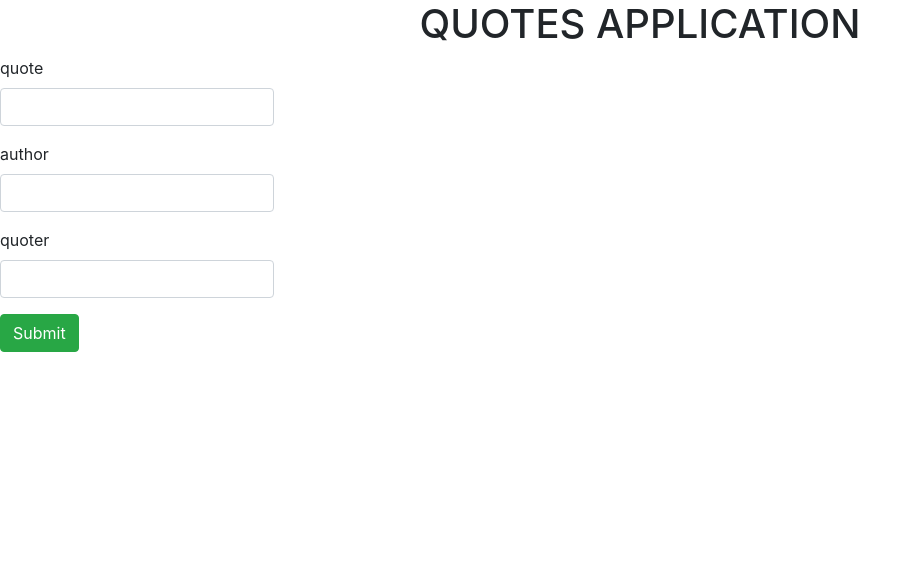
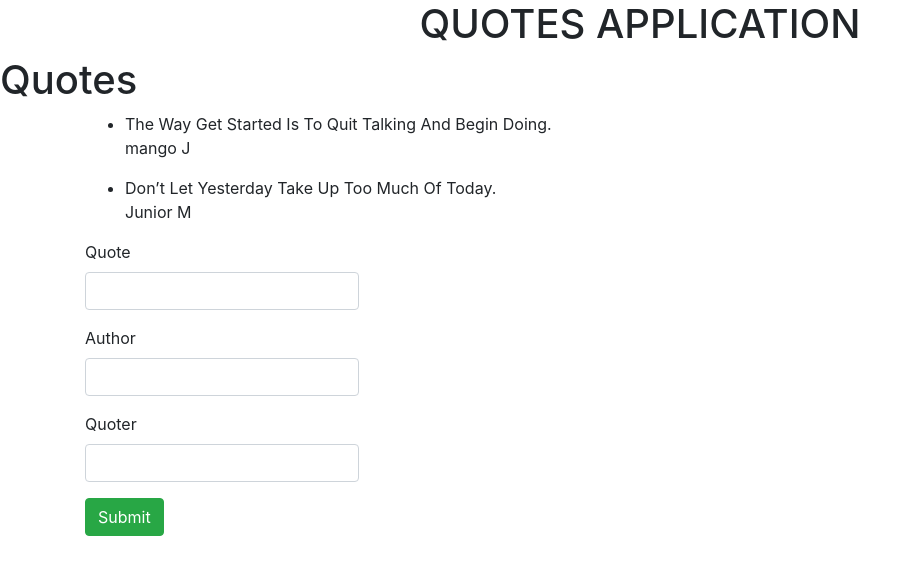
Before and after one commit to mangowilliam/Quotes, an Angular app: page / in a window 1280 px wide. Shown: the top 574 px of the page, without its empty margins (0-921 px from the left). Built offline with nearby package versions, Linux system fonts and the light colour scheme.

Commit message:
add view details to app and quotes

```diff
--- a/src/app/app.component.html
+++ b/src/app/app.component.html
@@ -1,7 +1,7 @@
 <!--The content below is only a placeholder and can be replaced.-->
 <div style="text-align:center">
   <h1>
-    {{ title }} APPLICATION
+    QUOTES APPLICATION
   </h1>
 </div>
-<app-quotesform></app-quotesform>
+<app-quotes></app-quotes>
--- a/src/app/app.component.ts
+++ b/src/app/app.component.ts
@@ -1,4 +1,5 @@
 import { Component } from '@angular/core';
+import { Quotes } from './quotes';
 
 @Component({
   selector: 'app-root',
@@ -6,5 +7,10 @@ import { Component } from '@angular/core';
   styleUrls: ['./app.component.css']
 })
 export class AppComponent {
-  title = 'QUOTES';
+  titile = "quotes"
+  quotes = [
+    new Quotes('The Way Get Started Is To Quit Talking And Begin Doing.', ' Walt Disney', "mango J"),
+    new Quotes('Don’t Let Yesterday Take Up Too Much Of Today.', 'Will Rodgers', "Junior M"),
+  ]
+
 }
--- a/src/app/quotes-details/quotes-details.component.html
+++ b/src/app/quotes-details/quotes-details.component.html
@@ -1,3 +1 @@
-<p>
-  quotes-details works!
-</p>
+<p>{{quotes.quoter}}</p>
--- a/src/app/quotes-details/quotes-details.component.ts
+++ b/src/app/quotes-details/quotes-details.component.ts
@@ -1,4 +1,5 @@
-import { Component, OnInit } from '@angular/core';
+import { Component, OnInit, Input } from '@angular/core';
+import { Quotes } from '../quotes';
 
 @Component({
   selector: 'app-quotes-details',
@@ -7,6 +8,7 @@ import { Component, OnInit } from '@angular/core';
 })
 export class QuotesDetailsComponent implements OnInit {
 
+  @Input() quotes: Quotes;
   constructor() { }
 
   ngOnInit() {
--- a/src/app/quotes.ts
+++ b/src/app/quotes.ts
@@ -1,6 +1,3 @@
 export class Quotes {
-  constructor(
-    public quote: string,
-    public author: string,
-    public quoter: string, ) { }
+  constructor(public quote: string, public author: string, public quoter: string) { }
 }//create constructor function and define properties for each instance ofthe class
--- a/src/app/quotes/quotes.component.html
+++ b/src/app/quotes/quotes.component.html
@@ -1,6 +1,10 @@
-<h1>quotes</h1>
+<h1>Quotes</h1>
 <div class="container">
-  <div class="row">
-    <app-quotesform></app-quotesform>
-  </div>
+  <ul>
+    <div *ngFor='let quotes of quotes'>
+      <li>{{quotes.quote}}</li>
+      <app-quotes-details [quotes]='quotes'></app-quotes-details>
+    </div>
+  </ul>
+  <app-quotesform></app-quotesform>
 </div>
--- a/src/app/quotes/quotes.component.ts
+++ b/src/app/quotes/quotes.component.ts
@@ -7,6 +7,10 @@ import { Quotes } from '../quotes';
   styleUrls: ['./quotes.component.css']
 })
 export class QuotesComponent implements OnInit {
+  quotes = [
+    new Quotes('The Way Get Started Is To Quit Talking And Begin Doing.', ' Walt Disney', "mango J"),
+    new Quotes('Don’t Let Yesterday Take Up Too Much Of Today.', 'Will Rodgers', "Junior M"),
+  ]
 
   constructor() { }
 
--- a/src/app/quotesform/quotesform.component.html
+++ b/src/app/quotesform/quotesform.component.html
@@ -1,21 +1,20 @@
 <div class="container-fluid">
   <div class="row">
-    <form>
+    <form #quotesForm="ngForm">
       <div class="form-group">
-
-        <label for="name">quote</label>
+        <label for="name">Quote</label>
         <input type="text" required class="form-control" id="quote">
 
       </div>
       <div class="form-group">
 
-        <label for="author">author</label>
+        <label for="author">Author</label>
         <input type="text" required class="form-control" id="author">
 
       </div>
       <div class="form-group">
 
-        <label for="name">quoter</label>
+        <label for="name">Quoter</label>
         <input type="text" required class="form-control" id="quoter">
 
       </div>
```
Also changed, not shown: package.json (+4 -4 lines), 1 other file (tests, documents, lock files or other folders).
